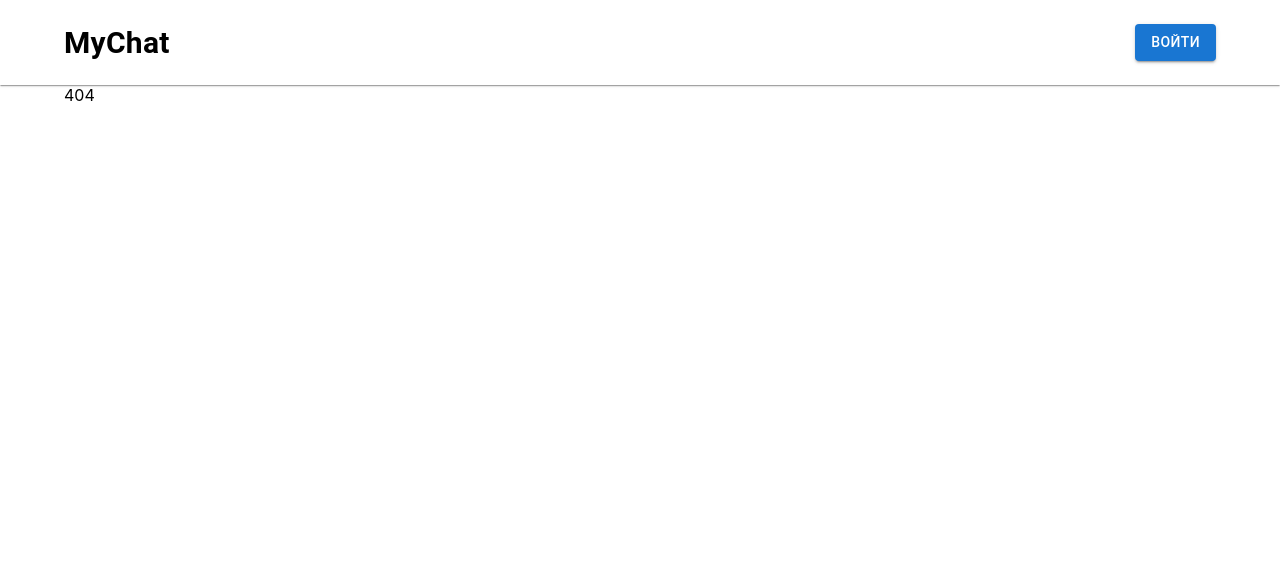
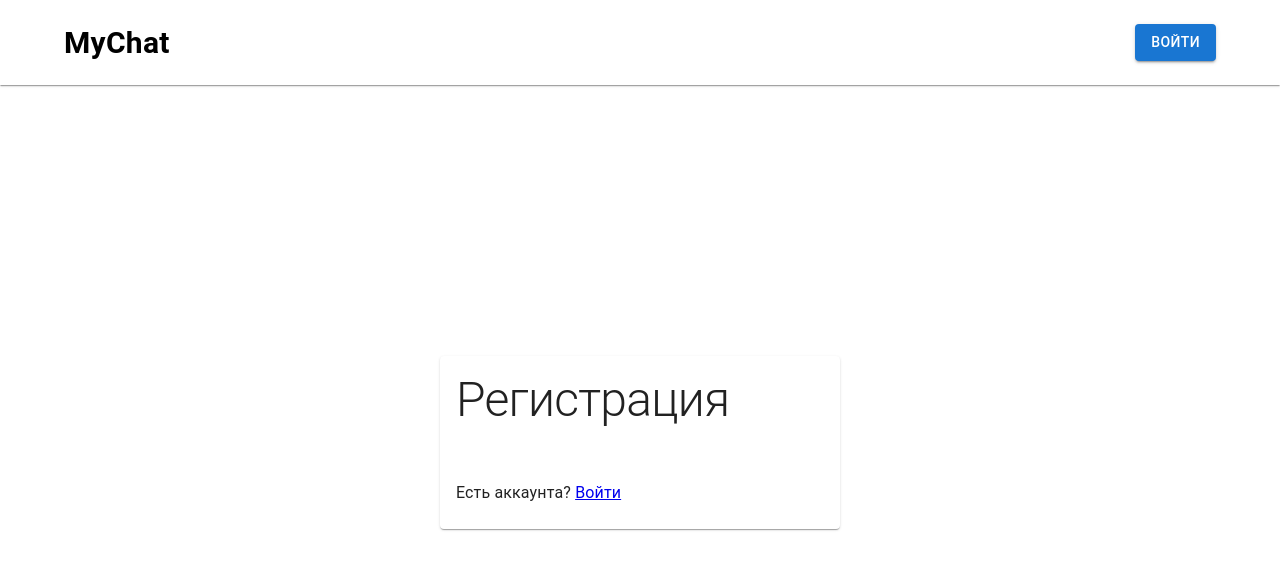
Before and after one commit to g1rz/js-react-developer-project-12, a React (Vite) app in the folder frontend/: page /registration in a window 1280 px wide. Before the commit this address had no page. Shown: the top 570 px of the page. Built offline with nearby package versions, Linux system fonts and the light colour scheme.

Commit message:
Добавляет страницу регистрации

```diff
--- a/frontend/src/App.jsx
+++ b/frontend/src/App.jsx
@@ -7,7 +7,7 @@ import theme from '@/theme';
 import AuthProvider from '@/providers/AuthProvider';
 import store from '@/slices/index.js';
 
-import { Login, Home, Page404 } from '@/pages';
+import { Login, Home, Page404, Registration } from '@/pages';
 
 const App = () => {
 	const router = createBrowserRouter([
@@ -19,6 +19,10 @@ const App = () => {
 		{
 			path: '/login',
 			element: <Login />,
+		},
+		{
+			path: '/registration',
+			element: <Registration />,
 		},
 	]);
 
--- a/frontend/src/pages/Login.jsx
+++ b/frontend/src/pages/Login.jsx
@@ -125,7 +125,8 @@ const Login = () => {
 					</CardContent>
 					<CardContent>
 						<Typography>
-							Нет аккаунта? <Link to="/registr">Регистрация</Link>
+							Нет аккаунта?{' '}
+							<Link to="/registration">Регистрация</Link>
 						</Typography>
 					</CardContent>
 				</Card>
--- /dev/null
+++ b/frontend/src/pages/Registration.jsx
@@ -0,0 +1,41 @@
+import { Layout } from '@/components/Layout/Layout';
+import {
+	Card,
+	CardContent,
+	Typography,
+	TextField,
+	Button,
+	Alert,
+} from '@mui/material';
+import { useForm } from 'react-hook-form';
+import * as yup from 'yup';
+import { yupResolver } from '@hookform/resolvers/yup';
+import { Link } from 'react-router-dom';
+import api from '@/api/routes';
+import React from 'react';
+import AuthContext from '@/contexts/AuthContext';
+import { useNavigate } from 'react-router-dom';
+
+const Registration = () => {
+	return (
+		<Layout>
+			<div className="center">
+				<Card sx={{ maxWidth: 400, width: '100%' }}>
+					<CardContent>
+						<Typography variant="h1" className="title">
+							Регистрация
+						</Typography>
+						<form onSubmit=""></form>
+					</CardContent>
+					<CardContent>
+						<Typography>
+							Есть аккаунта? <Link to="/login">Войти</Link>
+						</Typography>
+					</CardContent>
+				</Card>
+			</div>
+		</Layout>
+	);
+};
+
+export default Registration;
--- a/frontend/src/pages/index.js
+++ b/frontend/src/pages/index.js
@@ -1,9 +1,11 @@
 import Page404 from "./Page404";
 import Home from "./Home";
 import Login from "./Login";
+import Registration from "./Registration";
 
 export {
     Page404,
     Home,
     Login,
+    Registration,
 }
```
